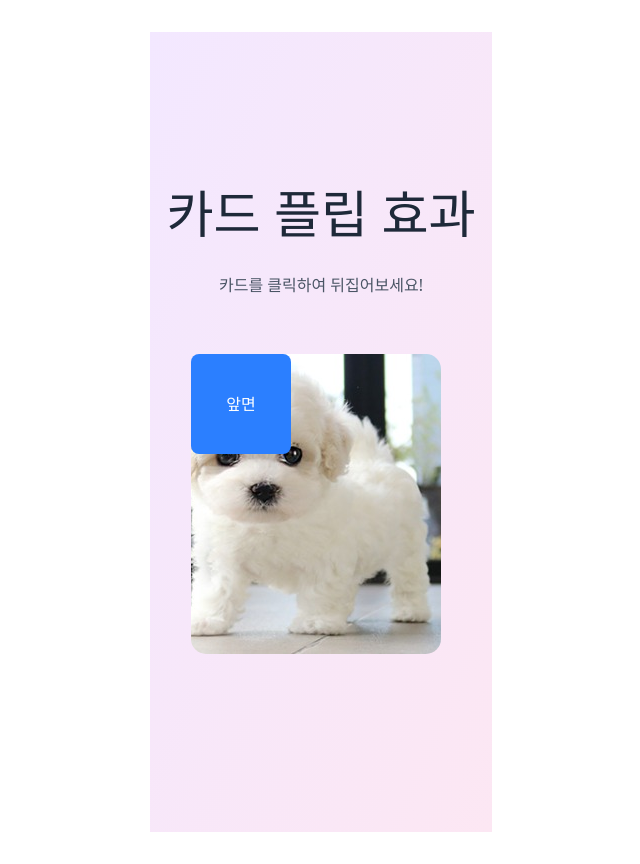
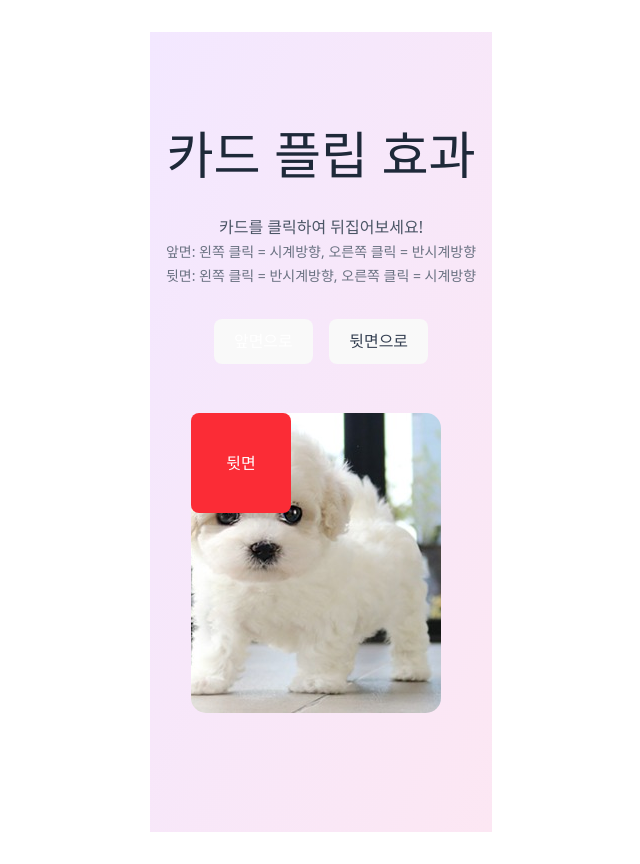
Before and after one commit to bangdler/flip-card-game, a React (Vite) app: page / in a window 1280 px wide. Shown: the whole page, without its empty margins (319-959 px from the left). Built offline with nearby package versions, Linux system fonts and the light colour scheme.

Commit message:
refact: 외부 카드 flip 제어 변수 추가

```diff
--- a/src/App.tsx
+++ b/src/App.tsx
@@ -1,14 +1,49 @@
 import "./App.css";
 import TiltedCard from "./components/TiltedCard";
+import { useState } from "react";
 
 function App() {
+  const [isCardFlipped, setIsCardFlipped] = useState(false);
+
   return (
     <div className="min-h-screen bg-gradient-to-br from-purple-100 to-pink-100 flex items-center justify-center p-4">
       <div className="text-center">
         <h1 className="text-3xl font-bold text-gray-800 mb-8">
           카드 플립 효과
         </h1>
-        <p className="text-gray-600 mb-8">카드를 클릭하여 뒤집어보세요!</p>
+        <p className="text-gray-600 mb-8">
+          카드를 클릭하여 뒤집어보세요!
+          <br />
+          <span className="text-sm text-gray-500">
+            앞면: 왼쪽 클릭 = 시계방향, 오른쪽 클릭 = 반시계방향
+            <br />
+            뒷면: 왼쪽 클릭 = 반시계방향, 오른쪽 클릭 = 시계방향
+          </span>
+        </p>
+
+        {/* 외부 제어 버튼들 */}
+        <div className="mb-6 space-x-4">
+          <button
+            onClick={() => setIsCardFlipped(false)}
+            className={`px-4 py-2 rounded-lg font-medium transition-colors ${
+              !isCardFlipped
+                ? "bg-blue-500 text-white"
+                : "bg-gray-200 text-gray-700 hover:bg-gray-300"
+            }`}
+          >
+            앞면으로
+          </button>
+          <button
+            onClick={() => setIsCardFlipped(true)}
+            className={`px-4 py-2 rounded-lg font-medium transition-colors ${
+              isCardFlipped
+                ? "bg-red-500 text-white"
+                : "bg-gray-200 text-gray-700 hover:bg-gray-300"
+            }`}
+          >
+            뒷면으로
+          </button>
+        </div>
 
         <TiltedCard
           frontImageSrc={"/poppy.jpg"}
@@ -31,6 +66,7 @@ function App() {
           containerWidth={300}
           showTooltip={false}
           displayOverlayContent={true}
+          isFlipped={isCardFlipped}
         />
       </div>
     </div>
--- a/src/components/TiltedCard.tsx
+++ b/src/components/TiltedCard.tsx
@@ -20,6 +20,7 @@ interface TiltedCardProps {
   backOverlayContent?: React.ReactNode;
   displayOverlayContent?: boolean;
   disableFlip?: boolean;
+  isFlipped?: boolean;
 }
 
 const springValues: SpringOptions = {
@@ -46,6 +47,7 @@ export default function TiltedCard({
   backOverlayContent = null,
   displayOverlayContent = false,
   disableFlip = false,
+  isFlipped,
 }: TiltedCardProps) {
   const ref = useRef<HTMLElement>(null);
   const x = useMotionValue(0);
@@ -139,6 +141,18 @@ export default function TiltedCard({
       unsubscribeFlipRotation();
     };
   }, [rotateY, flipRotation, combinedRotateY]);
+
+  useEffect(() => {
+    if (isFlipped !== undefined) {
+      const currentRotation = flipRotation.get();
+      const targetRotation = isFlipped ? 0 : 180;
+
+      // 현재 회전값과 목표 회전값이 다르면 회전
+      if (Math.abs(currentRotation - targetRotation) > 1) {
+        flipRotation.set(targetRotation);
+      }
+    }
+  }, [isFlipped, flipRotation]);
 
   return (
     <figure
```
